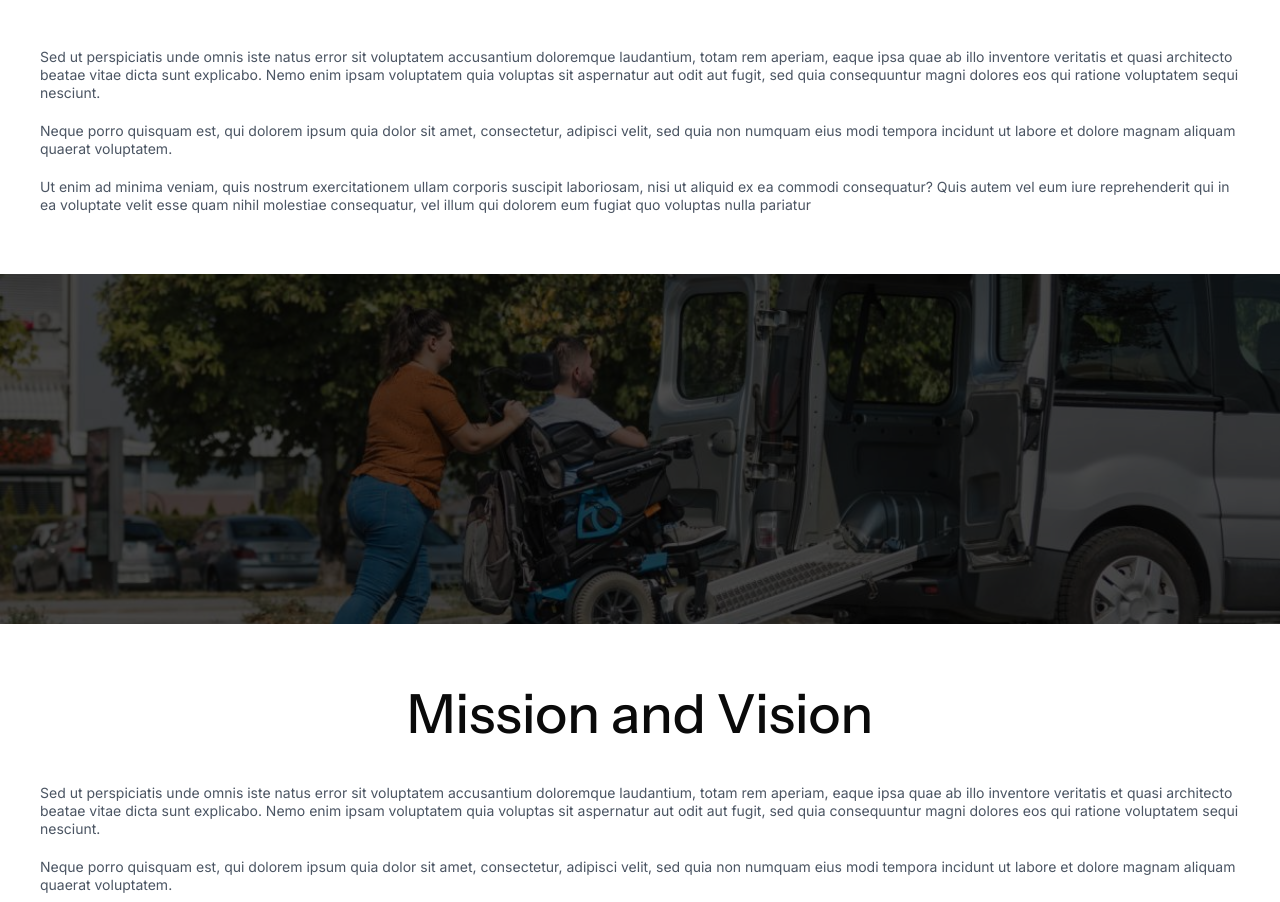
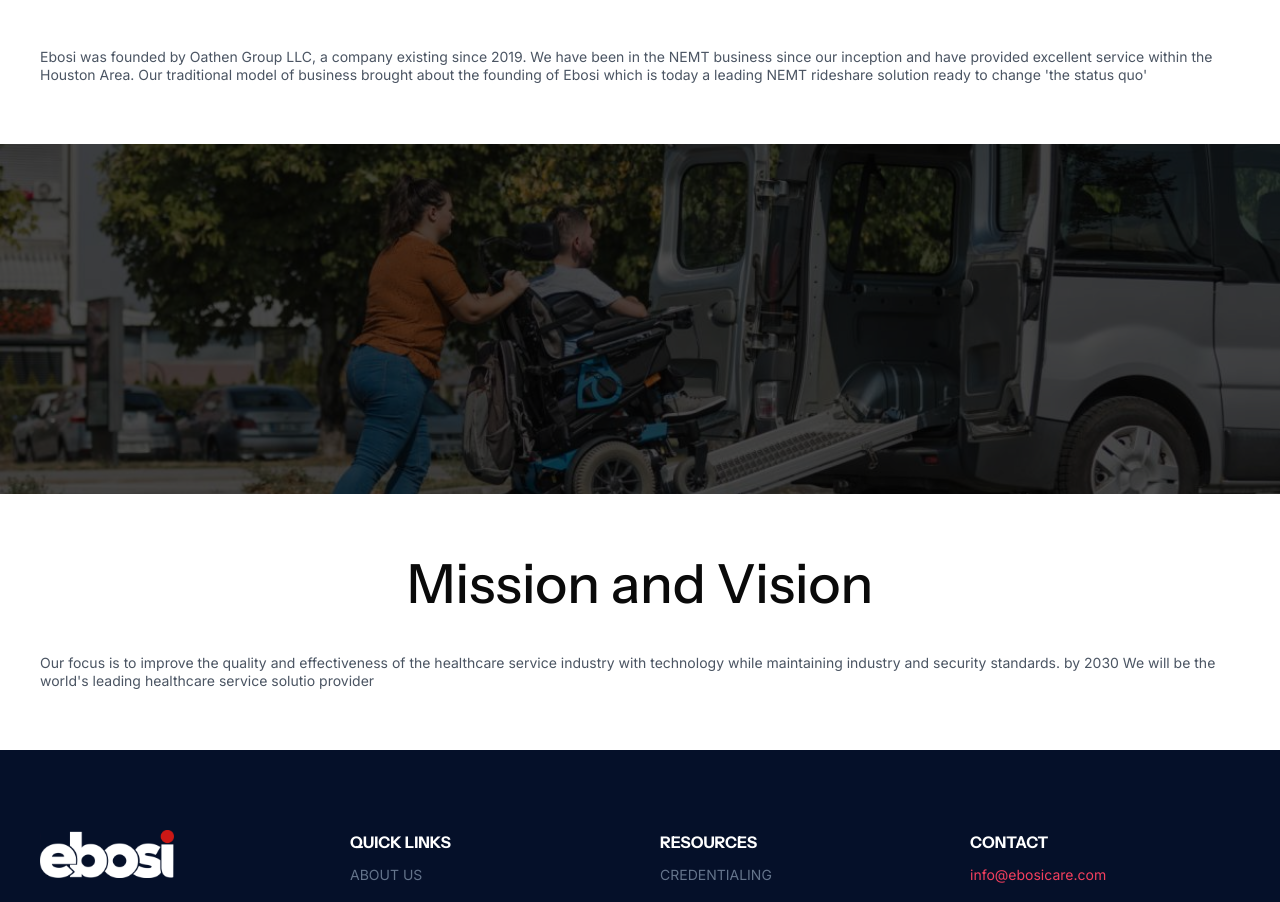
Before and after one commit to Counsel19/ebosi-care, a Next.js app: page /about-us in a window 1280 px wide. Shown: the part 762-1664 px from the top of the page. Built offline with nearby package versions, Linux system fonts and the light colour scheme.

Commit message:
update 2

```diff
--- a/app/(framed)/about-us/page.tsx
+++ b/app/(framed)/about-us/page.tsx
@@ -36,24 +36,12 @@
         </h4>
         <div className="grid gap-[2rem] text-gray-600  md:text-[1.4rem] leading-[1.8rem]">
           <p>
-            Sed ut perspiciatis unde omnis iste natus error sit voluptatem
-            accusantium doloremque laudantium, totam rem aperiam, eaque ipsa
-            quae ab illo inventore veritatis et quasi architecto beatae vitae
-            dicta sunt explicabo. Nemo enim ipsam voluptatem quia voluptas sit
-            aspernatur aut odit aut fugit, sed quia consequuntur magni dolores
-            eos qui ratione voluptatem sequi nesciunt.
-          </p>
-          <p>
-            Neque porro quisquam est, qui dolorem ipsum quia dolor sit amet,
-            consectetur, adipisci velit, sed quia non numquam eius modi tempora
-            incidunt ut labore et dolore magnam aliquam quaerat voluptatem.
-          </p>
-          <p>
-            Ut enim ad minima veniam, quis nostrum exercitationem ullam corporis
-            suscipit laboriosam, nisi ut aliquid ex ea commodi consequatur? Quis
-            autem vel eum iure reprehenderit qui in ea voluptate velit esse quam
-            nihil molestiae consequatur, vel illum qui dolorem eum fugiat quo
-            voluptas nulla pariatur
+            Ebosi was founded by Oathen Group LLC, a company existing since
+            2019. We have been in the NEMT business since our inception and have
+            provided excellent service within the Houston Area. Our traditional
+            model of business brought about the founding of Ebosi which is today
+            a leading NEMT rideshare solution ready to change &apos;the status
+            quo&apos;
           </p>
         </div>
       </div>
@@ -68,24 +56,10 @@
         </h4>
         <div className="grid gap-[2rem] text-gray-600 text-[1.4rem] leading-[1.8rem]">
           <p>
-            Sed ut perspiciatis unde omnis iste natus error sit voluptatem
-            accusantium doloremque laudantium, totam rem aperiam, eaque ipsa
-            quae ab illo inventore veritatis et quasi architecto beatae vitae
-            dicta sunt explicabo. Nemo enim ipsam voluptatem quia voluptas sit
-            aspernatur aut odit aut fugit, sed quia consequuntur magni dolores
-            eos qui ratione voluptatem sequi nesciunt.
-          </p>
-          <p>
-            Neque porro quisquam est, qui dolorem ipsum quia dolor sit amet,
-            consectetur, adipisci velit, sed quia non numquam eius modi tempora
-            incidunt ut labore et dolore magnam aliquam quaerat voluptatem.
-          </p>
-          <p>
-            Ut enim ad minima veniam, quis nostrum exercitationem ullam corporis
-            suscipit laboriosam, nisi ut aliquid ex ea commodi consequatur? Quis
-            autem vel eum iure reprehenderit qui in ea voluptate velit esse quam
-            nihil molestiae consequatur, vel illum qui dolorem eum fugiat quo
-            voluptas nulla pariatur
+            Our focus is to improve the quality and effectiveness of the
+            healthcare service industry with technology while maintaining
+            industry and security standards. by 2030 We will be the world&apos;s
+            leading healthcare service solutio provider
           </p>
         </div>
       </div>
--- a/app/(framed)/contact-us/page.tsx
+++ b/app/(framed)/contact-us/page.tsx
@@ -14,7 +14,7 @@
             Get in touch
           </h3>
 
-          <div className="bg-white rounded-lg p-[4rem]  ">
+          <div className="bg-white rounded-lg p-[4rem] w-[75%] mx-auto ">
             <form className="space-y-[2rem]">
               <div className="grid grid-cols-2 gap-4">
                 <div className="space-y-2 text-gray-500">
--- a/app/(framed)/drive-with-us/page.tsx
+++ b/app/(framed)/drive-with-us/page.tsx
@@ -55,15 +55,15 @@
         </div>
       </div>
       <div className="w__frame">
-        <div className="grid grid-cols-3 gap-8 mt-[4rem]">
+        <div className="grid lg:grid-cols-3 gap-8 mt-[4rem]">
           <Link href={"#"}>
-            <Image width={400} height={400} alt="" src="/images/ride.png" />
+            <Image width={400} height={400} alt="" src="/images/ride.png" className="w-full " />
           </Link>
           <Link href={"#"}>
-            <Image width={400} height={400} alt="" src="/images/ride.png" />
+            <Image width={400} height={400} alt="" src="/images/ride.png" className="w-full " />
           </Link>
           <Link href={"#"}>
-            <Image width={400} height={400} alt="" src="/images/ride.png" />
+            <Image width={400} height={400} alt="" src="/images/ride.png" className="w-full " />
           </Link>
         </div>
 
--- a/components/driveWithEbosi/AppShowCase.tsx
+++ b/components/driveWithEbosi/AppShowCase.tsx
@@ -28,8 +28,8 @@
   return (
     <div className=" mb-[8rem] w__frame">
       <div className="grid gap-[1rem] mb-[8rem]">
-        <h3 className=" text-center text-[3.4rem] font-medium">Our App</h3>
-        <h4 className=" text-center text-[2.4rem] font-medium">
+        <h3 className=" text-center text-[2.8rem] lg:text-[3.4rem] font-medium">Our App</h3>
+        <h4 className=" text-center text-[2rem] lg:text-[2.4rem] font-medium">
           Designed to make your driving experience easier...
         </h4>
       </div>
--- a/components/driveWithEbosi/DriveWithEbosiSteps.tsx
+++ b/components/driveWithEbosi/DriveWithEbosiSteps.tsx
@@ -26,12 +26,12 @@
 const DriveWithEbosiSteps = () => {
   return (
     <div className="my-[8rem] w__frame">
-      <h3 className="mb-[3rem] text-[3.4rem] font-medium">
+      <h3 className="mb-[3rem] text-[2.6rem] lg:text-[3.4rem] text-center md:text-left font-medium">
         Drive with us
         <br />
         with these EASY steps:
       </h3>
-      <div className="grid grid-cols-3 gap-[3rem]">
+      <div className="grid lg:grid-cols-3 gap-[6rem] md:gap-[3rem]">
         {steps.map((step) => (
           <DriveWithEbosiStepItem showDownloadBtn={step.sn == 1}  key={step.sn} {...step} />
         ))}
@@ -56,12 +56,12 @@
   showDownloadBtn,
 }) => {
   return (
-    <div className="flex flex-col gap-4">
+    <div className="flex flex-col items-center gap-4">
       <div className="w-[6.2rem] h-[6.2rem] grid place-content-center text-3xl font-semibold rounded-full bg-primary text-white">
         {sn}
       </div>
       <h6 className="font-semibold text-xl ">{title}</h6>
-      <p className="text-[1.4rem]">{description}</p>
+      <p className="text-[1.4rem] text-center">{description}</p>
       {showDownloadBtn && (
         <div className="flex gap-4">
           <Button className="bg-black p-2 gap-4 h-fit text-white hover:bg-black hover:text-white">
--- a/components/driveWithEbosi/StartEarningToday.tsx
+++ b/components/driveWithEbosi/StartEarningToday.tsx
@@ -11,9 +11,9 @@
           work day that revolves entirely around your daily schedule
         </p>
 
-        <h3 className=" text-[4.4rem] font-medium">START EARNING TODAY!</h3>
+        <h3 className="text-[2.4rem] md:text-[4.4rem] font-medium">START EARNING TODAY!</h3>
         <hr className="w-full h-2" />
-        <p className="text-xl font-semibold">Start Driving with Ebosicare by downloading the app now!</p>
+        <p className="text-xl text-center font-semibold">Start Driving with Ebosicare by downloading the app now!</p>
 
         <div className="flex gap-4 mt-[2rem]">
           <Button className="bg-white p-2 gap-4 h-fit text-black hover:bg-white hover:text-black">
--- a/components/driveWithEbosi/WhyEbosiCare.tsx
+++ b/components/driveWithEbosi/WhyEbosiCare.tsx
@@ -36,7 +36,7 @@
     <div className="my-[8rem] w__frame">
       <h3 className="text-center mb-[3rem] text-[3.4rem] font-medium">Why EBOSICARE?</h3>
 
-      <div className="grid grid-cols-4 gap-[3rem]">
+      <div className="grid lg:grid-cols-4 gap-[3rem]">
         {whyEbosicareItemList.map((item) => (
           <WyEbosiCareItem key={item.id} {...item} />
         ))}
--- a/components/home/HomeBanner.tsx
+++ b/components/home/HomeBanner.tsx
@@ -37,7 +37,7 @@
           </h3>
         </div>
       </div>
-      <div className="-translate-y-[60%] mx-auto p-[2rem] md:w-[80%]">
+      <div className="-translate-y-[60%] mx-auto p-[2rem] md:w-[75%]">
         <BookRideWindow />
       </div>
     </div>
--- a/components/home/molecules/ServiceItem.tsx
+++ b/components/home/molecules/ServiceItem.tsx
@@ -35,9 +35,8 @@
         </span>
       </div>
       <h4 className="text-[3.2rem] font-bold">{title}</h4>
-      <p className="text-[1.4rem] text-gray-500 leading-[2.2rem]">{description}
-        Lorem ipsum dolor sit amet, consectetur adipiscing elit, sed do eiusmod
-        tempor incididunt ut labore et dolore magna aliqua.
+      <p className="text-[1.4rem] text-gray-500 leading-[2.2rem]">
+        {description}
       </p>
     </div>
   );
```
Also changed, not shown: lib/data.ts (+6 -6 lines).
